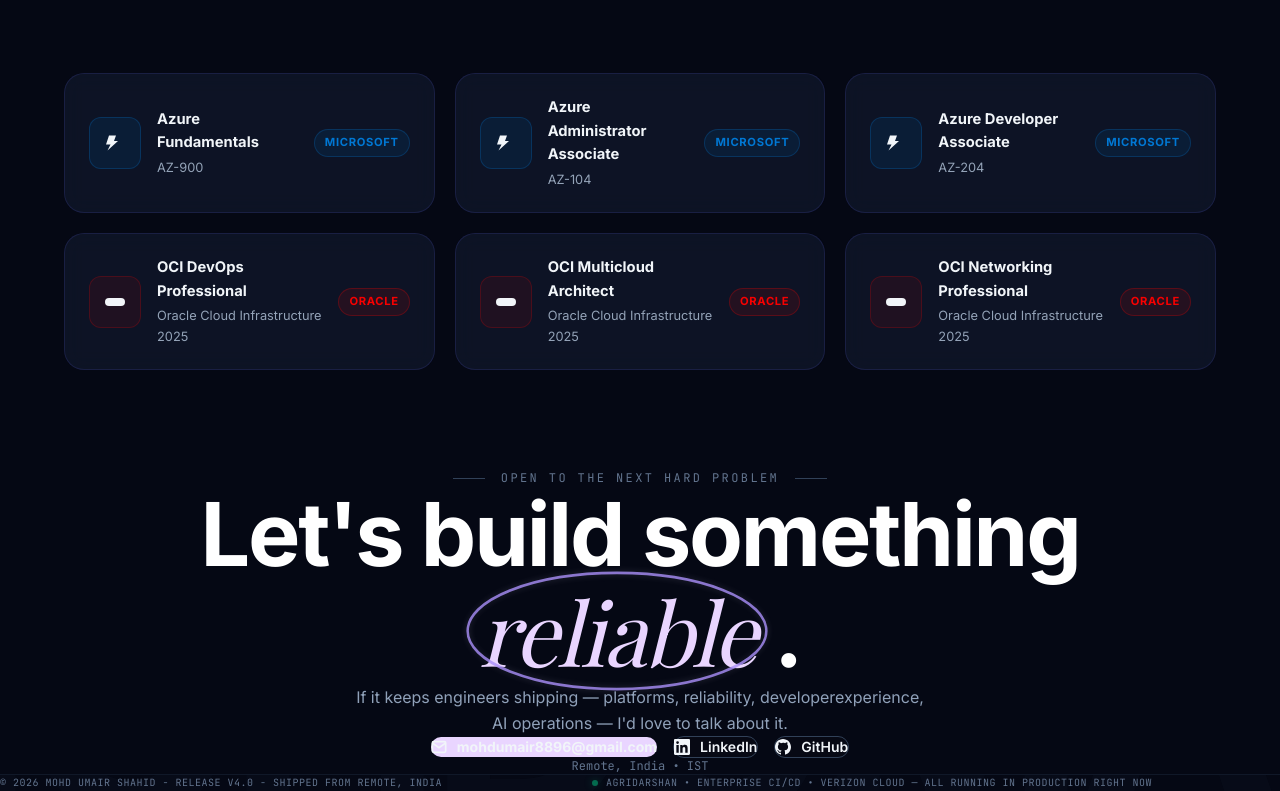
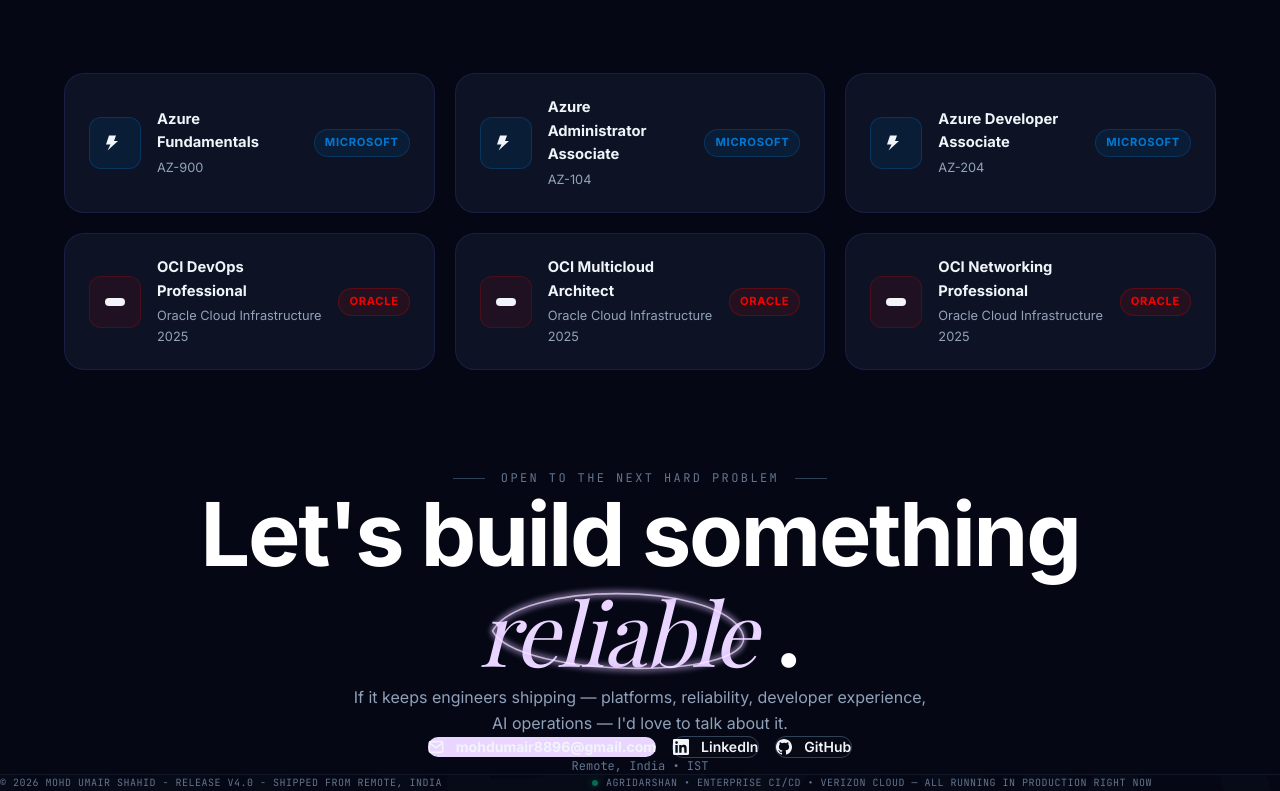
Before and after one commit to mohdumair8896/Portfolio, a Next.js app: page / in a window 1280 px wide. Shown: the part 5341-6132 px from the top of the page. Built offline with nearby package versions, Linux system fonts and the light colour scheme; a web font is replaced by a local one.

Commit message:
Fix overlapping and squished buttons in Contact and Footer

```diff
--- a/src/components/Contact.tsx
+++ b/src/components/Contact.tsx
@@ -3,7 +3,7 @@
 
 export default function Contact() {
   return (
-    <section id="contact" className="relative z-10 pt-32 pb-10 flex flex-col items-center justify-center text-center font-sans w-full">
+    <section id="contact" className="relative z-10 pt-32 pb-32 flex flex-col items-center justify-center text-center font-sans w-full">
 
       {/* Top tag */}
       <motion.div
@@ -29,9 +29,10 @@
         Let&apos;s build something<br/>
         <span className="relative inline-block font-serif italic font-normal text-[#e9d5ff] mt-1 px-4">
           reliable
-          <svg className="absolute w-[120%] h-[150%] top-1/2 left-1/2 -translate-x-1/2 -translate-y-1/2 pointer-events-none" viewBox="0 0 200 80" preserveAspectRatio="none">
-            <ellipse cx="100" cy="40" rx="90" ry="32" fill="none" stroke="#a78bfa" strokeWidth="1.5" className="opacity-80" />
-            <ellipse cx="100" cy="40" rx="90" ry="32" fill="none" stroke="#f3e8ff" strokeWidth="0.5" className="opacity-60" style={{ filter: 'blur(2px)' }} />
+          {/* Using a hand-drawn SVG path matching the aesthetic of the hero section */}
+          <svg className="absolute w-[110%] h-[120%] top-1/2 left-1/2 -translate-x-1/2 -translate-y-1/2 pointer-events-none opacity-80" viewBox="0 0 220 70" preserveAspectRatio="none">
+             <path d="M20,35 C40,5 180,5 200,35 C220,65 40,65 20,35 Z" fill="none" stroke="#d8b4fe" strokeWidth="2.5" style={{filter: 'blur(2px)'}} />
+             <path d="M20,35 C40,5 180,5 200,35 C220,65 40,65 20,35 Z" fill="none" stroke="#f3e8ff" strokeWidth="1" />
           </svg>
         </span> <span className="text-white -ml-2">.</span>
       </motion.h2>
@@ -44,7 +45,7 @@
         transition={{ duration: 0.5, delay: 0.2 }}
         className="text-slate-400 text-sm md:text-base max-w-xl mx-auto leading-relaxed mb-12 px-6"
       >
-        If it keeps engineers shipping — platforms, reliability, developer<br className="hidden md:block" />
+        If it keeps engineers shipping — platforms, reliability, developer{" "}<br className="hidden md:block" />
         experience, AI operations — I&apos;d love to talk about it.
       </motion.p>
 
@@ -54,19 +55,19 @@
         whileInView={{ opacity: 1, y: 0 }}
         viewport={{ once: true }}
         transition={{ duration: 0.5, delay: 0.3 }}
-        className="flex flex-col sm:flex-row items-center justify-center gap-4 mb-8"
+        className="flex flex-col sm:flex-row items-center justify-center gap-4 mb-16 z-20 relative"
       >
-        <a href="mailto:mohdumair8896@gmail.com" className="flex items-center justify-center gap-2.5 px-6 py-3.5 rounded-full bg-[#e9d5ff] text-[#3b0764] font-bold text-sm hover:bg-white transition-colors w-full sm:w-auto">
+        <a href="mailto:mohdumair8896@gmail.com" className="flex items-center justify-center gap-3 px-8 py-4 rounded-full bg-[#e9d5ff] text-[#3b0764] font-bold text-sm hover:bg-white transition-colors w-full sm:w-auto">
           <svg width="16" height="16" fill="none" stroke="currentColor" strokeWidth="2.5" viewBox="0 0 24 24"><path d="M4 4h16c1.1 0 2 .9 2 2v12c0 1.1-.9 2-2 2H4c-1.1 0-2-.9-2-2V6c0-1.1.9-2 2-2z"></path><polyline points="22,6 12,13 2,6"></polyline></svg>
           mohdumair8896@gmail.com
         </a>
 
-        <a href="https://www.linkedin.com/in/mohd-umair-shahid" target="_blank" rel="noopener noreferrer" className="flex items-center justify-center gap-2.5 px-6 py-3.5 rounded-full border border-slate-700 bg-[#0a0a14]/50 text-white font-semibold text-sm hover:bg-slate-800 transition-colors w-full sm:w-auto">
+        <a href="https://www.linkedin.com/in/mohd-umair-shahid" target="_blank" rel="noopener noreferrer" className="flex items-center justify-center gap-3 px-8 py-4 rounded-full border border-slate-700 bg-[#0a0a14]/50 text-white font-semibold text-sm hover:bg-slate-800 transition-colors w-full sm:w-auto">
           <svg width="16" height="16" fill="currentColor" viewBox="0 0 24 24"><path d="M20.447 20.452h-3.554v-5.569c0-1.328-.027-3.037-1.852-3.037-1.853 0-2.136 1.445-2.136 2.939v5.667H9.351V9h3.414v1.561h.046c.477-.9 1.637-1.85 3.37-1.85 3.601 0 4.267 2.37 4.267 5.455v6.286zM5.337 7.433a2.062 2.062 0 01-2.063-2.065 2.064 2.064 0 112.063 2.065zm1.782 13.019H3.555V9h3.564v11.452zM22.225 0H1.771C.792 0 0 .774 0 1.729v20.542C0 23.227.792 24 1.771 24h20.451C23.2 24 24 23.227 24 22.271V1.729C24 .774 23.2 0 22.222 0h.003z"/></svg>
           LinkedIn
         </a>
 
-        <a href="https://github.com/mohdumair8896" target="_blank" rel="noopener noreferrer" className="flex items-center justify-center gap-2.5 px-6 py-3.5 rounded-full border border-slate-700 bg-[#0a0a14]/50 text-white font-semibold text-sm hover:bg-slate-800 transition-colors w-full sm:w-auto">
+        <a href="https://github.com/mohdumair8896" target="_blank" rel="noopener noreferrer" className="flex items-center justify-center gap-3 px-8 py-4 rounded-full border border-slate-700 bg-[#0a0a14]/50 text-white font-semibold text-sm hover:bg-slate-800 transition-colors w-full sm:w-auto">
           <svg width="16" height="16" fill="currentColor" viewBox="0 0 24 24"><path d="M12 0C5.374 0 0 5.373 0 12c0 5.302 3.438 9.8 8.207 11.387.599.111.793-.261.793-.577v-2.234c-3.338.726-4.033-1.416-4.033-1.416-.546-1.387-1.333-1.756-1.333-1.756-1.089-.745.083-.729.083-.729 1.205.084 1.839 1.237 1.839 1.237 1.07 1.834 2.807 1.304 3.492.997.107-.775.418-1.305.762-1.604-2.665-.305-5.467-1.334-5.467-5.931 0-1.311.469-2.381 1.236-3.221-.124-.303-.535-1.524.117-3.176 0 0 1.008-.322 3.301 1.23A11.509 11.509 0 0112 5.803c1.02.005 2.047.138 3.006.404 2.291-1.552 3.297-1.23 3.297-1.23.653 1.653.242 2.874.118 3.176.77.84 1.235 1.911 1.235 3.221 0 4.609-2.807 5.624-5.479 5.921.43.372.823 1.102.823 2.222v3.293c0 .319.192.694.801.576C20.566 21.797 24 17.3 24 12c0-6.627-5.373-12-12-12z"/></svg>
           GitHub
         </a>
@@ -77,7 +78,7 @@
         whileInView={{ opacity: 1, y: 0 }}
         viewport={{ once: true }}
         transition={{ duration: 0.5, delay: 0.4 }}
-        className="text-[10px] md:text-xs font-mono text-slate-500 pb-10"
+        className="text-[10px] md:text-xs font-mono text-slate-500 pb-0"
       >
         Remote, India • IST
       </motion.div>
--- a/src/components/Footer.tsx
+++ b/src/components/Footer.tsx
@@ -1,6 +1,6 @@
 export default function Footer() {
   return (
-    <footer className="relative z-10 w-full border-t border-slate-800/50 bg-transparent pt-8 pb-12 font-sans overflow-hidden">
+    <footer className="relative z-10 w-full border-t border-slate-800/50 bg-transparent pt-32 pb-12 font-sans overflow-hidden">
       <div className="w-full max-w-6xl mx-auto px-6 flex flex-col md:flex-row justify-between items-center text-[9px] md:text-[10px] font-mono text-slate-500 uppercase tracking-wider relative z-20">
 
         <div className="mb-4 md:mb-0 text-center md:text-left">
```
